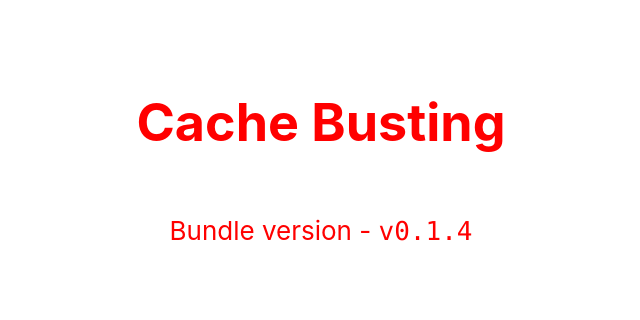
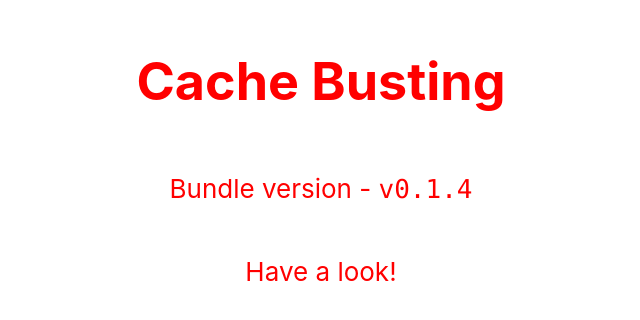
Before and after one commit to janavishah922/Cache-busting, a React (Create React App) app: page / in a window 1280 px wide. Shown: the part 236-556 px from the top of the page, without its empty margins (319-959 px from the left). Built offline with nearby package versions, Linux system fonts and the light colour scheme; the HTML template or start-up script is replaced by a standard one.

Commit message:
chcek out

```diff
--- a/src/App.js
+++ b/src/App.js
@@ -19,6 +19,7 @@ class App extends Component {
                 <p>
                   Bundle version - <code>v{global.appVersion}</code>
                 </p>
+                <p>Have a look!</p>
               </header>
             </div>
           );
```
